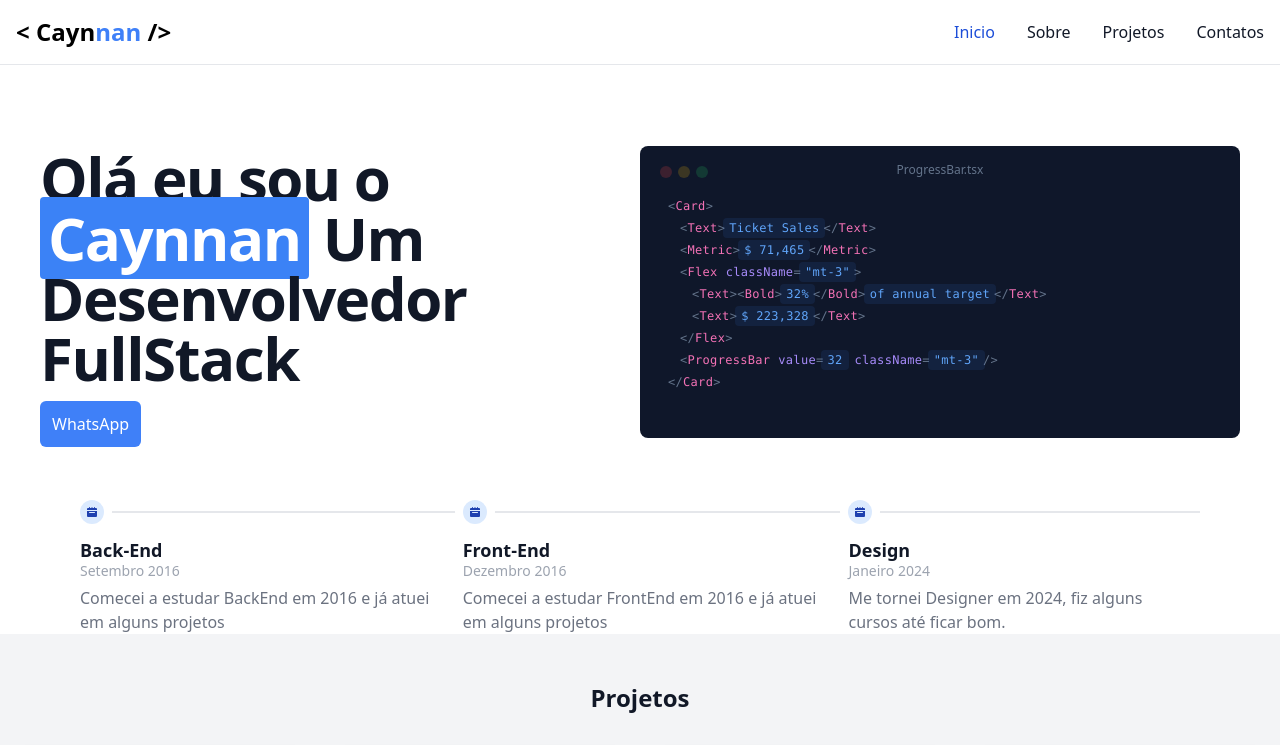
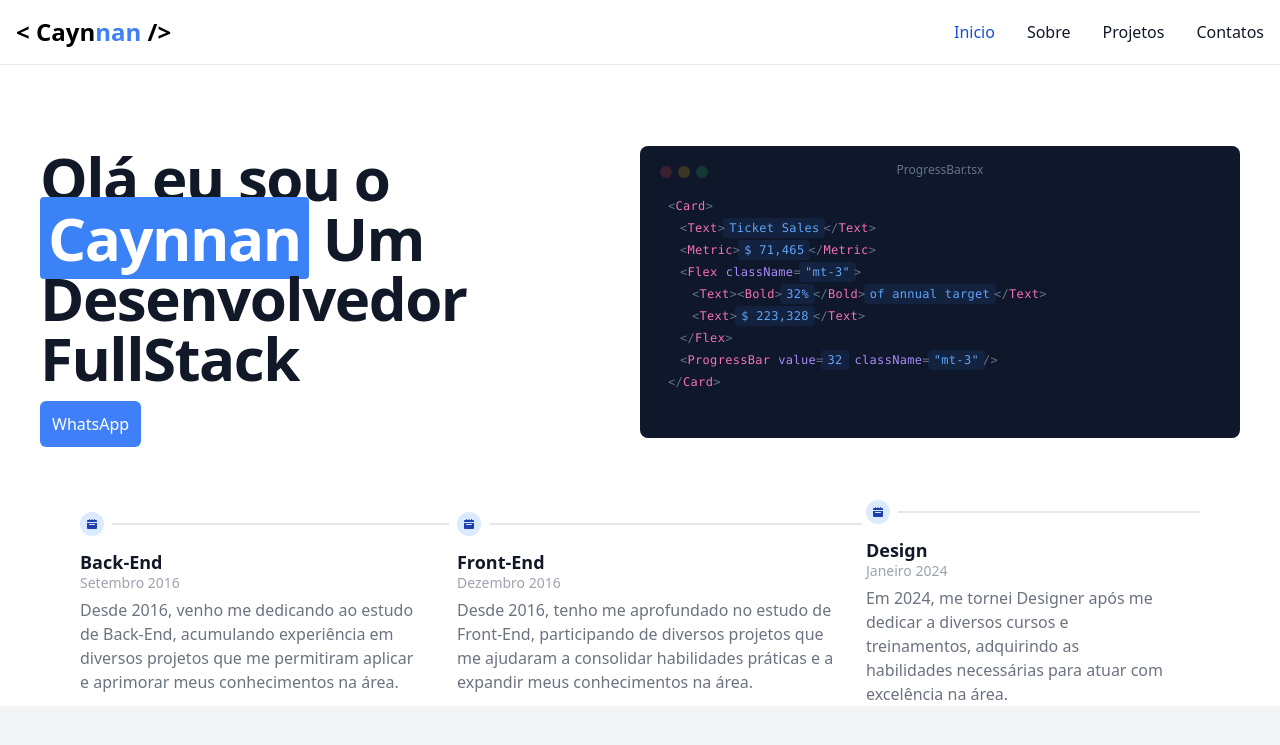
Before and after one commit to caynnan-martins/Caynnan-Portfolio, a React (Vite) app: page / in a window 1280 px wide. Shown: the top 745 px of the page. Built offline with nearby package versions, Linux system fonts and the light colour scheme; grey boxes are pictures that could not be loaded.

Commit message:
Update index.jsx

```diff
--- a/src/View/Pages/Home/index.jsx
+++ b/src/View/Pages/Home/index.jsx
@@ -95,7 +95,7 @@ export default function Home() {
         <div className="mt-3 sm:pe-8">
             <h3 className="text-lg font-semibold text-gray-900 dark:text-white">Back-End</h3>
             <time className="block mb-2 text-sm font-normal leading-none text-gray-400 dark:text-gray-500">Setembro 2016</time>
-            <p className="text-base font-normal text-gray-500 dark:text-gray-400">Comecei a estudar BackEnd em 2016 e já atuei em alguns projetos</p>
+            <p className="text-base font-normal text-gray-500 dark:text-gray-400">Desde 2016, venho me dedicando ao estudo de Back-End, acumulando experiência em diversos projetos que me permitiram aplicar e aprimorar meus conhecimentos na área.</p>
         </div>
     </li>
     <li className="relative mb-6 sm:mb-0">
@@ -110,7 +110,7 @@ export default function Home() {
         <div className="mt-3 sm:pe-8">
             <h3 className="text-lg font-semibold text-gray-900 dark:text-white">Front-End</h3>
             <time className="block mb-2 text-sm font-normal leading-none text-gray-400 dark:text-gray-500">Dezembro 2016</time>
-            <p className="text-base font-normal text-gray-500 dark:text-gray-400">Comecei a estudar FrontEnd em 2016 e já atuei em alguns projetos</p>
+            <p className="text-base font-normal text-gray-500 dark:text-gray-400">Desde 2016, tenho me aprofundado no estudo de Front-End, participando de diversos projetos que me ajudaram a consolidar habilidades práticas e a expandir meus conhecimentos na área.</p>
         </div>
     </li>
     <li className="relative mb-6 sm:mb-0">
@@ -125,7 +125,7 @@ export default function Home() {
         <div className="mt-3 sm:pe-8">
             <h3 className="text-lg font-semibold text-gray-900 dark:text-white">Design</h3>
             <time className="block mb-2 text-sm font-normal leading-none text-gray-400 dark:text-gray-500">Janeiro 2024</time>
-            <p className="text-base font-normal text-gray-500 dark:text-gray-400">Me tornei Designer em 2024, fiz alguns cursos até ficar bom.</p>
+            <p className="text-base font-normal text-gray-500 dark:text-gray-400">Em 2024, me tornei Designer após me dedicar a diversos cursos e treinamentos, adquirindo as habilidades necessárias para atuar com excelência na área.</p>
         </div>
     </li>
 </ol>
```
